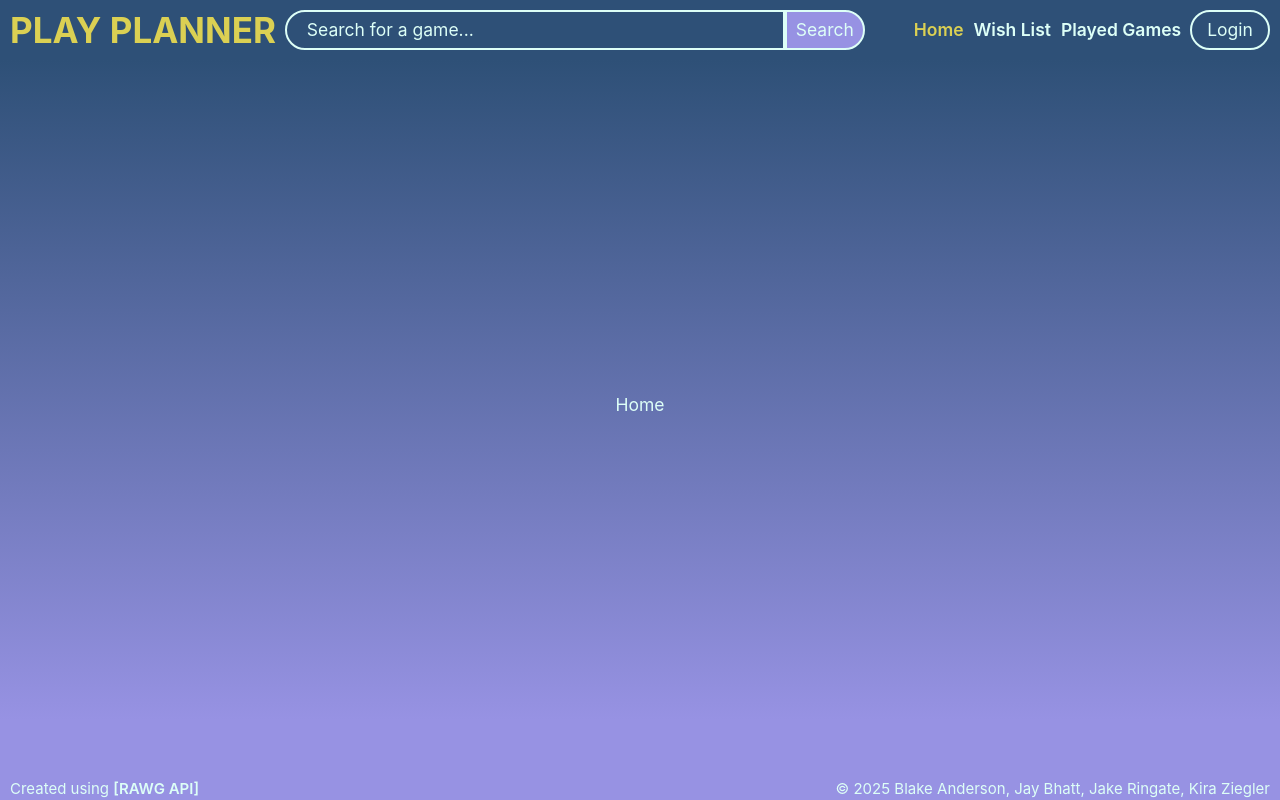
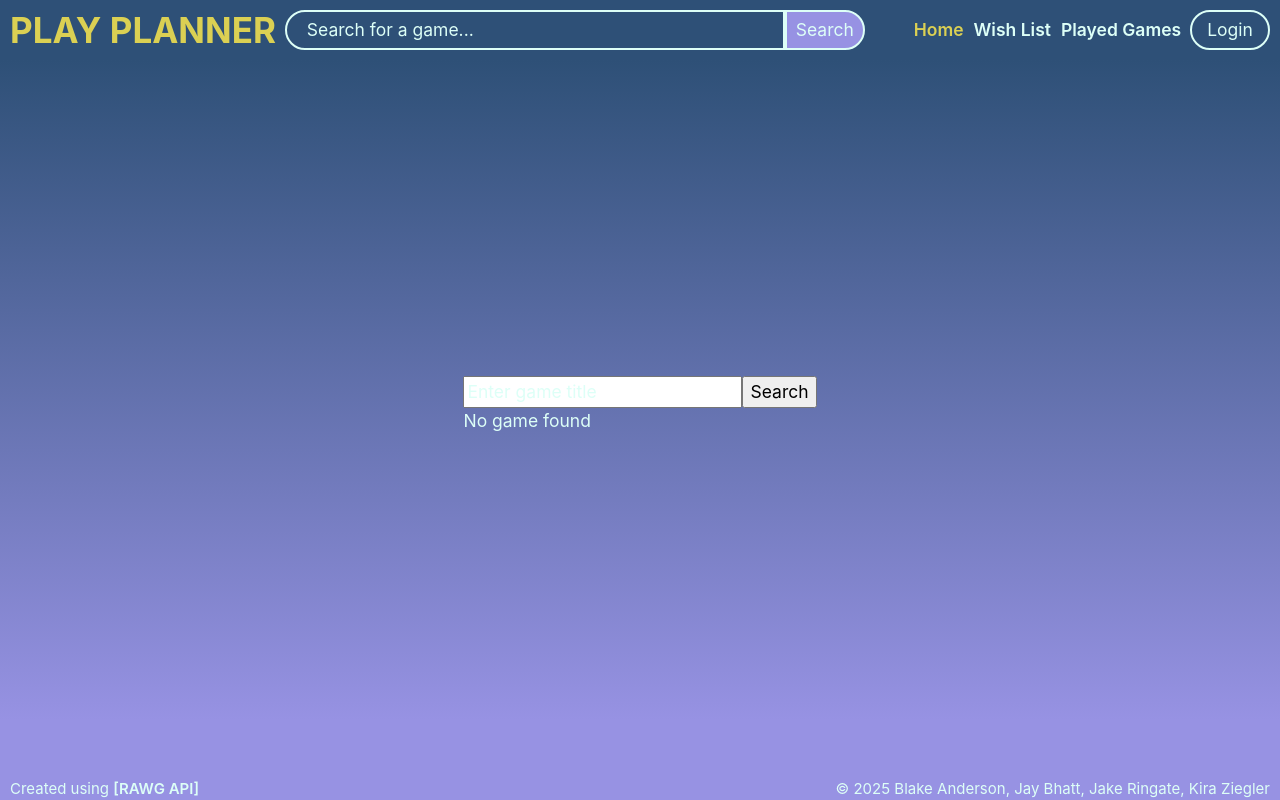
Before and after one commit to rasersharpe/play-planner, a React (Vite) app in the folder client/: page / in a window 1280 px wide. Built offline with nearby package versions, Linux system fonts and the light colour scheme; no server answers.

Commit message:
functional search method, displays image background and title on home page, no description available yet.

```diff
--- a/client/src/App.tsx
+++ b/client/src/App.tsx
@@ -11,6 +11,7 @@ function App() {
       <Header />
       <main className="main__container">
         <Outlet />
+
       </main>
       <Footer />
     </>
--- /dev/null
+++ b/client/src/components/GameSearch.tsx
@@ -0,0 +1,59 @@
+import React, { useState } from 'react';
+import { GameInterface } from "../Interface/GameInterface";
+
+const apiKey = import.meta.env.VITE_API_KEY;
+
+const GameSearch: React.FC = () => {
+  const [game, setGame] = useState<GameInterface | null>(null);
+  const [gameTitle, setGameTitle] = useState<string>('');
+  const [loading, setLoading] = useState<boolean>(false);
+
+  const handleSearch = () => {
+    if (gameTitle) {
+      fetchGame(gameTitle);
+    }
+  };
+
+  const fetchGame = async (title: string) => {
+    setLoading(true);
+    try {
+      const response = await fetch(`https://api.rawg.io/api/games?search=${title}&key=${apiKey}`);
+      const data = await response.json();
+      if (data.results && data.results.length > 0) {
+        setGame(data.results[0]);
+      } else {
+        setGame(null);
+      }
+    } catch (error) {
+      console.error('Error fetching game:', error);
+    } finally {
+      setLoading(false);
+    }
+  };
+
+  return (
+    <div>
+      <input
+        type="text"
+        value={gameTitle}
+        onChange={(e) => setGameTitle(e.target.value)}
+        placeholder="Enter game title"
+      />
+      <button onClick={handleSearch}>Search</button>
+
+      {loading && <div>Loading...</div>}
+
+      {game && (
+        <div>
+          <h1>{game.name}</h1>
+          <img src={game.background_image} alt={game.name} />
+          <p>{game.description_raw}</p>
+        </div>
+      )}
+
+      {!loading && !game && <div>No game found</div>}
+    </div>
+  );
+};
+
+export default GameSearch;
--- a/client/src/pages/Home.tsx
+++ b/client/src/pages/Home.tsx
@@ -1,7 +1,11 @@
 import React from "react";
-
+import GameSearch from "../components/GameSearch";
 const Home = () => {
-  return <div>Home</div>;
+  return (
+    <div>
+      <GameSearch />
+    </div>
+  );
 };
 
 export default Home;
```
Also changed, not shown: client/src/Interface/GameInterface.tsx (+6 -37 lines), 1 other file (tests, documents, lock files or other folders).
